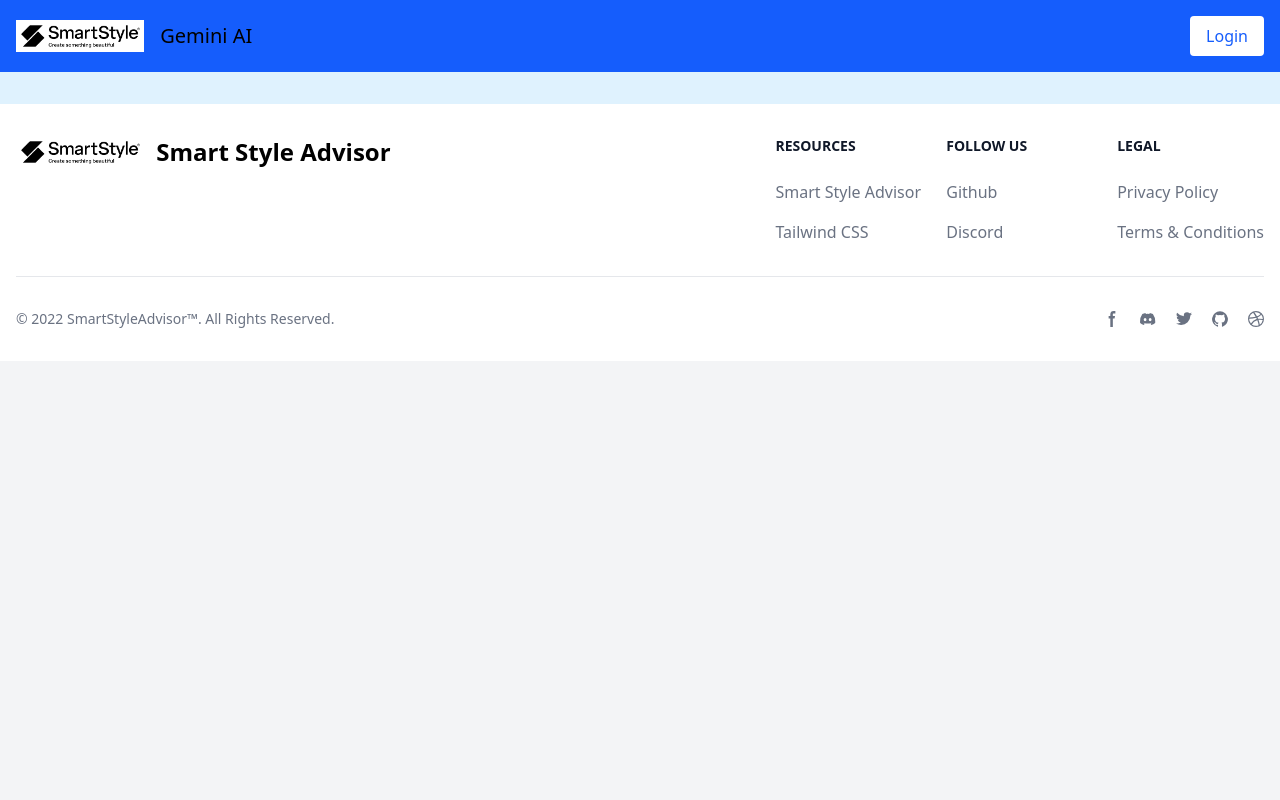
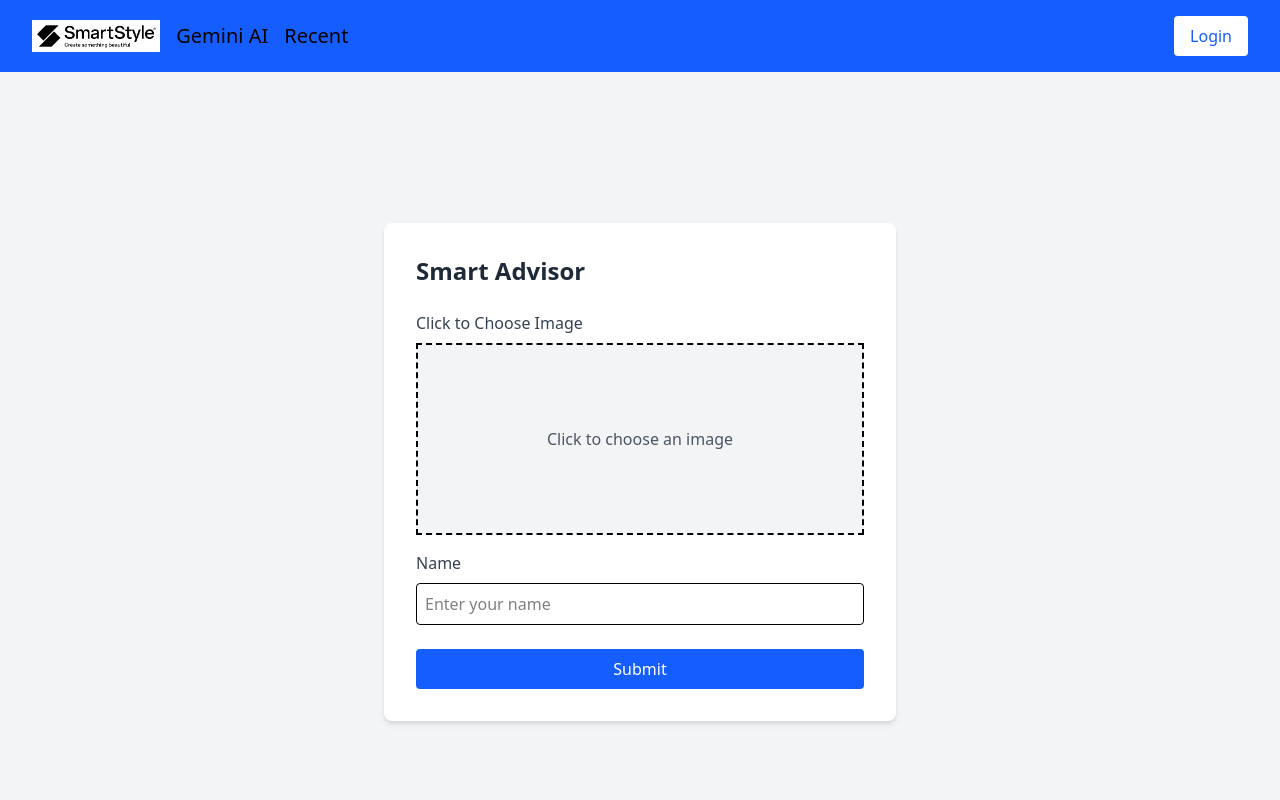
Before and after one commit to Nafly-090/smart-style-advisor, a React (Vite) app: page / in a window 1280 px wide. Shown: the top 800 px of the page. Built offline with nearby package versions, Linux system fonts and the light colour scheme.

Commit message:
total updates

```diff
--- a/src/Home.jsx
+++ b/src/Home.jsx
@@ -1,13 +1,97 @@
-import React from 'react'
+import React, { useState } from 'react';
 
-const home = () => {
-  return (
-    <div className='bg-sky-100 text-black p-4 flex justify-between items-center'>
-        <form action="" method="post">
+const ImageUploadForm = () => {
+    // State for name and image
+    const [name, setName] = useState('');
+    const [selectedImage, setSelectedImage] = useState(null);
 
-        </form>
-    </div>
-  )
-}
+    // Handle the name input change
+    const handleNameChange = (event) => {
+        setName(event.target.value);
+    };
 
-export default home
+    // Handle image file selection
+    const handleImageChange = (event) => {
+        const file = event.target.files[0];
+        if (file) {
+            const reader = new FileReader();
+            reader.onloadend = () => {
+                setSelectedImage(reader.result);
+            };
+            reader.readAsDataURL(file);
+        }
+    };
+
+    // Handle form submission
+    const handleSubmit = (event) => {
+        event.preventDefault();
+        // Here you can send the form data to your server or handle it as needed
+        console.log("Name:", name);
+        console.log("Image:", selectedImage);
+    };
+
+    return (
+        <div className="min-h-screen flex items-center justify-center bg-gray-100 dark:bg-gray-900">
+            <form
+                className="bg-white dark:bg-gray-800 shadow-md rounded-lg p-8 w-full max-w-lg"
+                onSubmit={handleSubmit}
+            >
+                <h2 className="text-2xl font-bold mb-6 text-gray-800 dark:text-white">Smart Advisor</h2>
+
+                {/* Image Preview Area */}
+                <div className="mb-4">
+
+                    <label className="block text-gray-700 dark:text-gray-300 mb-2">Click to Choose Image</label>
+
+                    {/* The file input is hidden but triggered by clicking the image preview */}
+                    <input
+                        type="file"
+                        accept="image/*"
+                        onChange={handleImageChange}
+                        className="hidden"
+                        id="image-upload"
+                    />
+
+                    {/* Image Preview Section (acts as clickable area) */}
+                    <div
+                        onClick={() => document.getElementById('image-upload').click()}
+                        className={`w-full h-48 border-dashed border-2 p-4 flex items-center justify-center cursor-pointer ${selectedImage ? '' : 'bg-gray-100 dark:bg-gray-700'}`}
+                    >
+                        {selectedImage ? (
+                            <img
+                                src={selectedImage}
+                                alt="Selected"
+                                className="w-full h-full object-cover rounded-lg"
+                            />
+                        ) : (
+                            <span className="text-gray-600 dark:text-gray-300">Click to choose an image</span>
+                        )}
+                    </div>
+                </div>
+
+                {/* Name Field */}
+                <div className="mb-6">
+                    <label className="block text-gray-700 dark:text-gray-300 mb-2">Name</label>
+                    <input
+                        type="text"
+                        value={name}
+                        onChange={handleNameChange}
+                        className="w-full p-2 border rounded dark:bg-gray-700 dark:text-white focus:outline-none focus:ring-2 focus:ring-blue-500"
+                        placeholder="Enter your name"
+                        required
+                    />
+                </div>
+
+                {/* Submit Button */}
+                <button
+                    type="submit"
+                    className="w-full bg-blue-600 text-white py-2 px-4 rounded hover:bg-blue-700 transition"
+                >
+                    Submit
+                </button>
+            </form>
+        </div>
+    );
+};
+
+export default ImageUploadForm;
--- a/src/Nav.jsx
+++ b/src/Nav.jsx
@@ -4,16 +4,17 @@ const Nav = () => {
     return (
         <div className="bg-blue-600 dark:bg-gray-900 text-white p-4   flex justify-between items-center">
             {/* Left Side - Logo and Title */}
-            <div className="flex items-center space-x-4">
+            <div className="flex items-center space-x-4 mx-4">
                 <a href="#" className="flex items-center">
                     <img src="./src/assets/download.png" className="h-8" alt="Logo" />
                 </a>
                 <div className="text-xl text-black dark:text-white">Gemini AI</div>
+                <div className="text-xl text-black dark:text-white">Recent </div>
             </div>
 
             {/* Right Side - Login Button */}
             <div>
-                <button className="bg-white text-blue-600 dark:bg-blue-600 dark:text-white px-4 py-2 rounded transition-all hover:bg-blue-200 dark:hover:bg-blue-700">
+                <button className="bg-white text-blue-600 dark:bg-blue-600 dark:text-white mr-4 px-4 py-2 rounded transition-all hover:bg-blue-200 dark:hover:bg-blue-700">
                     Login
                 </button>
             </div>
```
